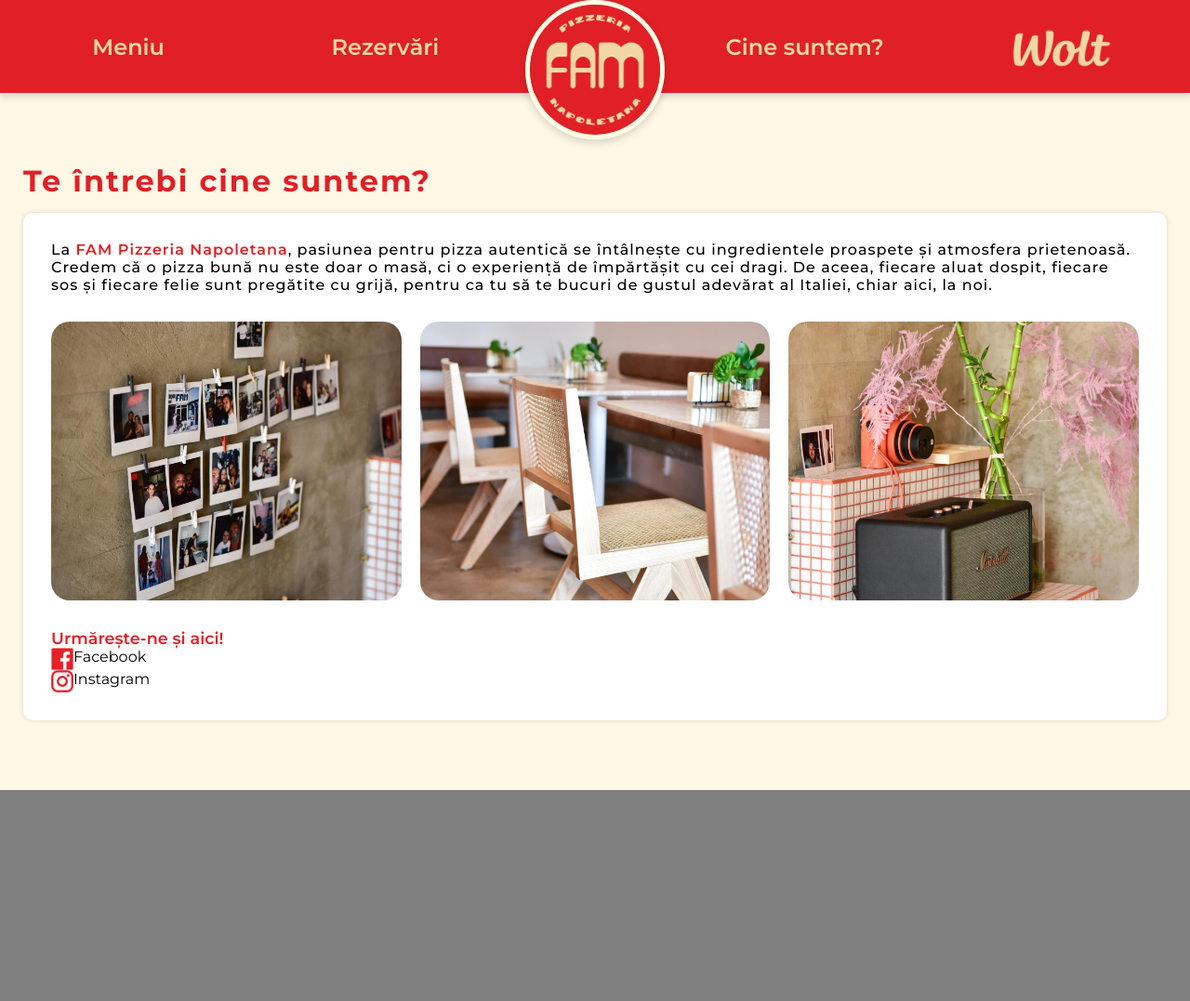
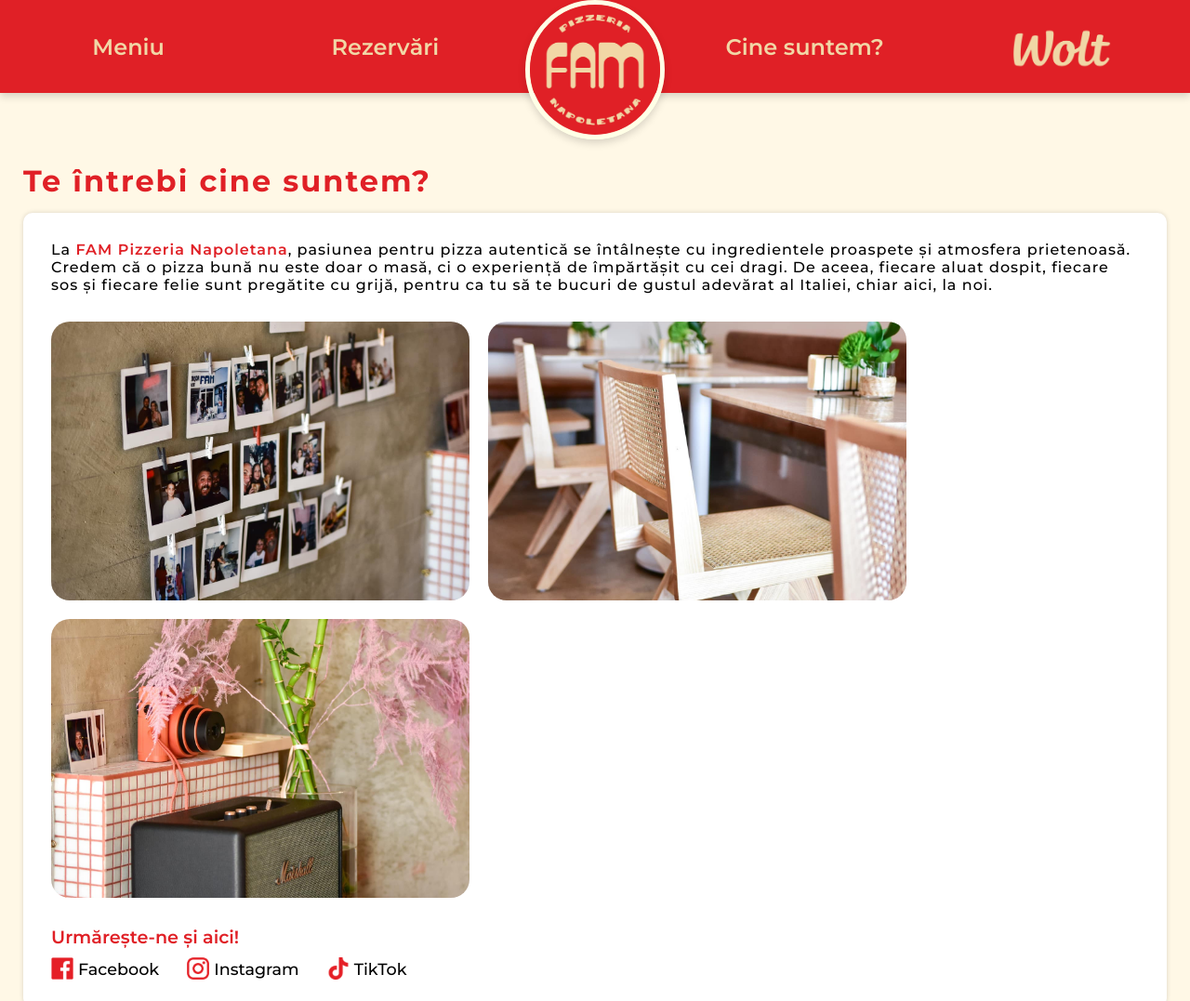
Before and after one commit to costiz7/FAM-Pizzeria-Website, a plain HTML site: page pages/about.html in a window 1280 px wide. Shown: the top 1077 px of the page at 93% size. Drawn offline with Linux system fonts and the light colour scheme.

Commit message:
Added tiktok

```diff
--- a/pages/about.html
+++ b/pages/about.html
@@ -50,6 +50,10 @@
                     <img src="../assets/instagram.png" alt="instagram">
                     <span>Instagram</span>
                 </div>
+                <div class="app" onclick="window.location.href='https://www.tiktok.com/@fampizzerianapole'">
+                    <img src="../assets/tiktok.png" alt="instagram">
+                    <span>TikTok</span>
+                </div>
             </div>
         </div>
     </div>
--- a/styles/about.css
+++ b/styles/about.css
@@ -33,18 +33,18 @@
 .gallery {
     position: relative;
     display: flex;
-    justify-content: center;
-    align-items: center;
+    flex-wrap: wrap;
+    justify-content: flex-start;
     gap: 20px;
     margin-top: 30px;
     margin-bottom: 30px;
+
 }
 
 .gallery img {
     height: 300px;
     width: 450px;
     object-fit: cover;
-    overflow: hidden;
     border-radius: 20px;
     transition: transform 0.3s ease;
 }
@@ -65,15 +65,32 @@
 
 .page-content>span {
     color: #e02026;
-    font-size: 1.1rem;
+    font-size: 1.2rem;
     font-weight: 600;
+}
+
+.social-media {
+    display: flex;
+    flex-direction: row;
+    gap: 30px;
+    margin-top: 10px;
 }
 
 .app {
     display: flex;
+    cursor: pointer;
+    width: fit-content;
+    gap: 5px;
 }
 
 .app>img {
     height: 24px;
     filter: brightness(0) saturate(100%) invert(15%) sepia(87%) saturate(4201%) hue-rotate(350deg) brightness(98%) contrast(90%);
 }
+
+.app>span {
+    font-weight: 500;
+    font-size: 1.1rem;
+    position: relative;
+    top: 2px;
+}
```
Also changed, not shown: assets/tiktok.png (added).
